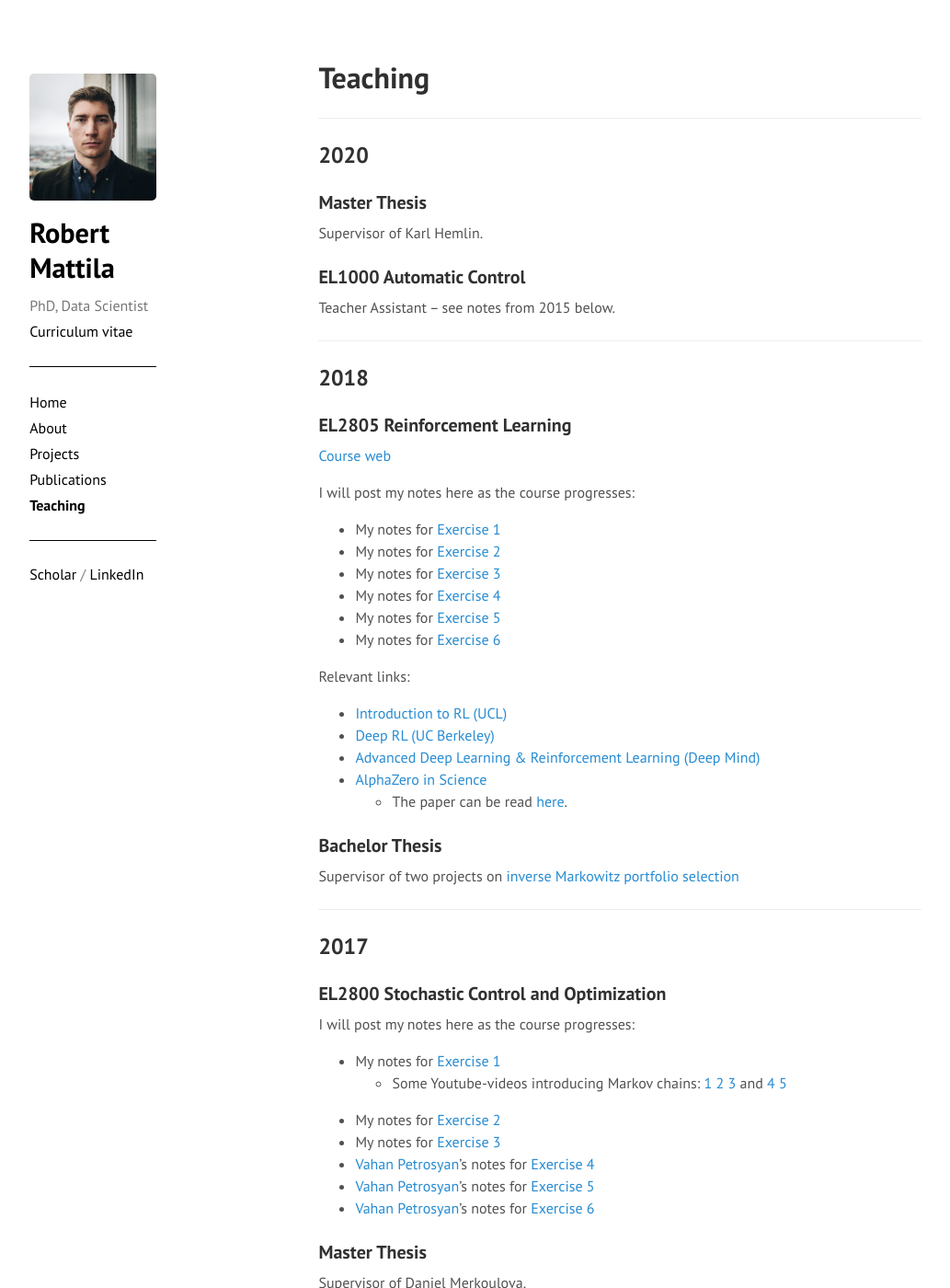
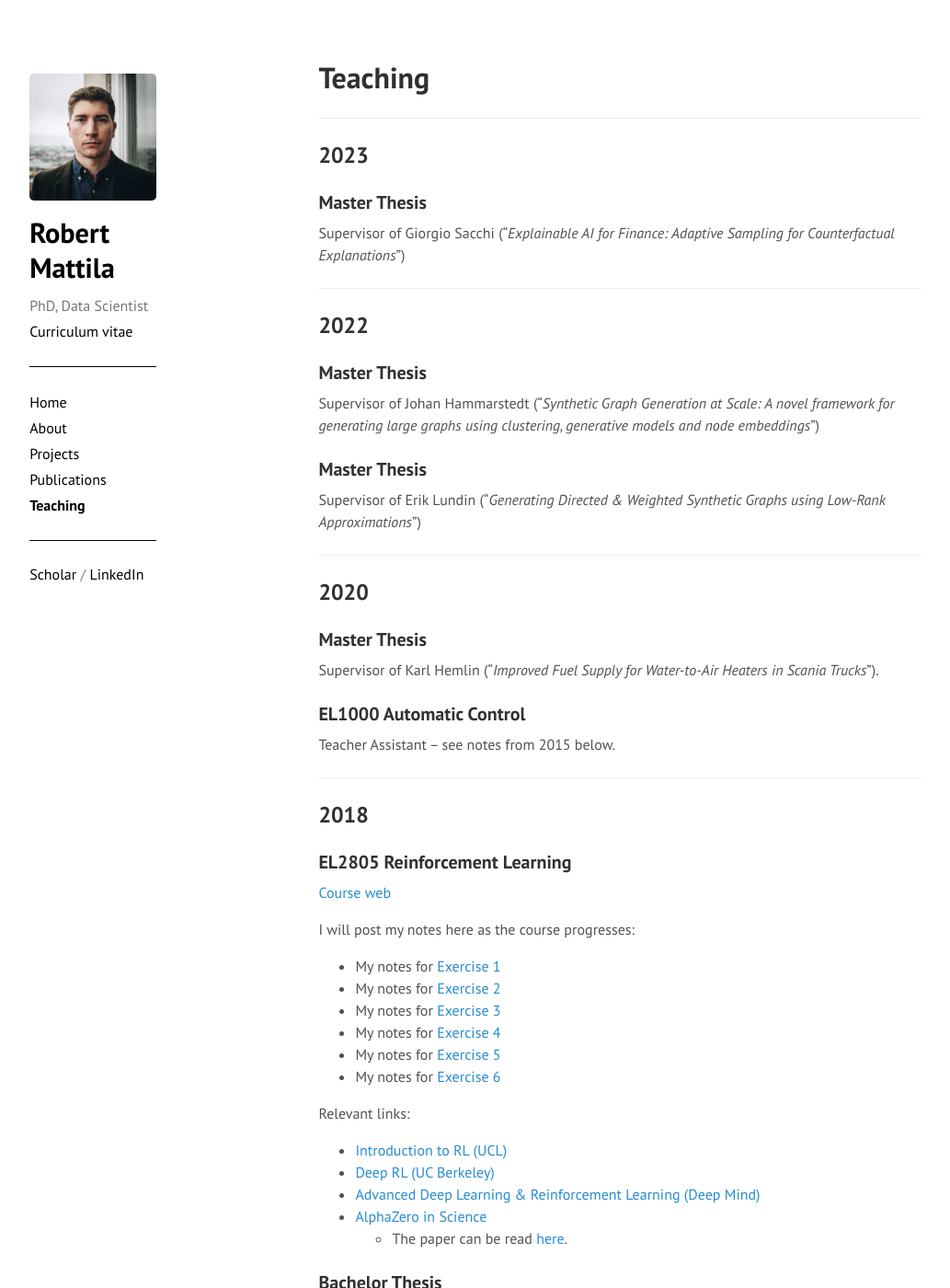
Before and after one commit to rmattila/rmattila.github.io, a Jekyll site: the page built from teaching.md, in a window 1280 px wide and 1400 px high. Shown: the whole window at 92% size, without its empty margins (92-1125 px from the left). Built offline with Jekyll 4.4.1, drawn with Linux system fonts in a browser that asks for light colours; comment, search, counter and statistics services are not loaded; some of the changed text lies outside the part shown.

Commit message:
update teaching page

```diff
--- a/teaching.md
+++ b/teaching.md
@@ -4,11 +4,30 @@ title: Teaching
 ---
 
 <hr>
+## 2023
+
+### Master Thesis
+
+Supervisor of Giorgio Sacchi ("*Explainable AI for Finance: Adaptive Sampling for Counterfactual Explanations*")
+
+<hr>
+## 2022
+
+### Master Thesis
+
+Supervisor of Johan Hammarstedt ("*Synthetic Graph Generation at Scale: A novel framework for generating large graphs using
+clustering, generative models and node embeddings*")
+
+### Master Thesis
+
+Supervisor of Erik Lundin ("*Generating Directed & Weighted Synthetic Graphs using Low-Rank Approximations*")
+
+<hr>
 ## 2020
 
 ### Master Thesis
 
-Supervisor of Karl Hemlin.
+Supervisor of Karl Hemlin ("*Improved Fuel Supply for Water-to-Air Heaters in Scania Trucks*").
 
 ### EL1000 Automatic Control
 
@@ -66,7 +85,7 @@ and
 
 ### Master Thesis
 
-Supervisor of Daniel Merkoulova.
+Supervisor of Daniel Merkoulova ("*Optimal Input Design by Model Predictive Control for System Identification*")
 
 <hr>
 ## 2016
```
